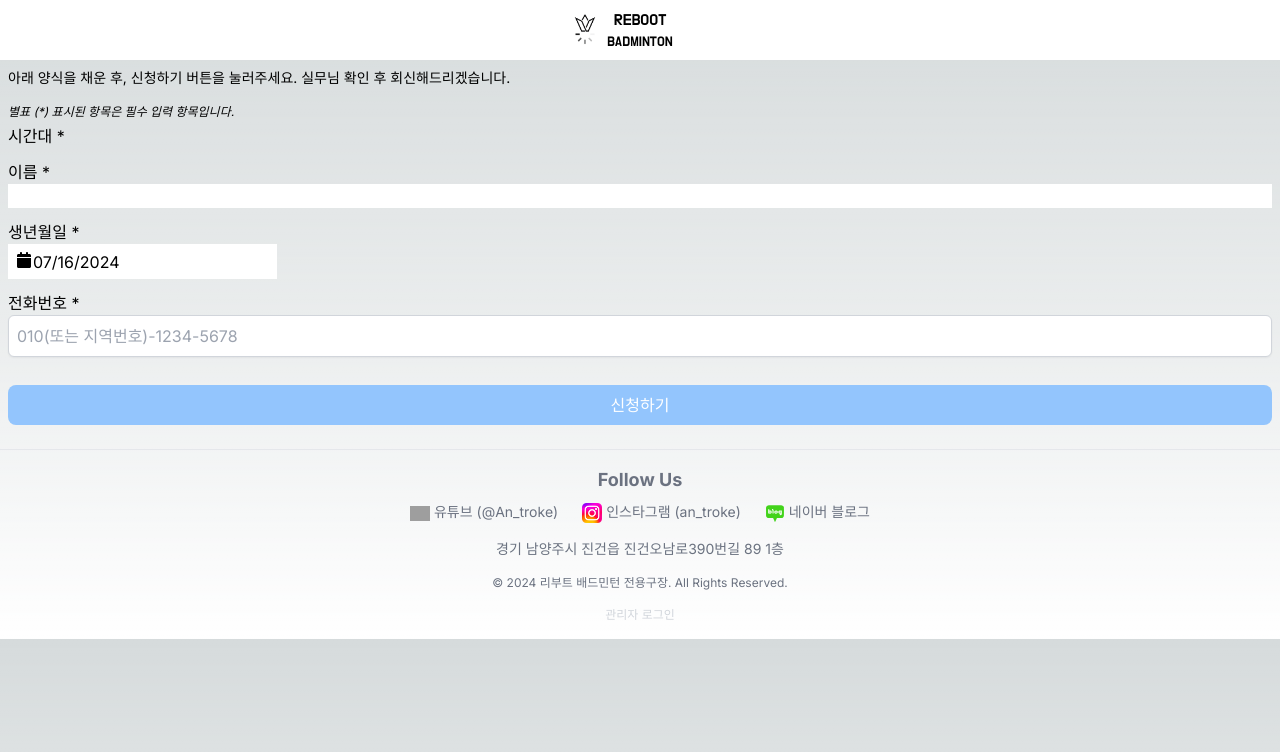
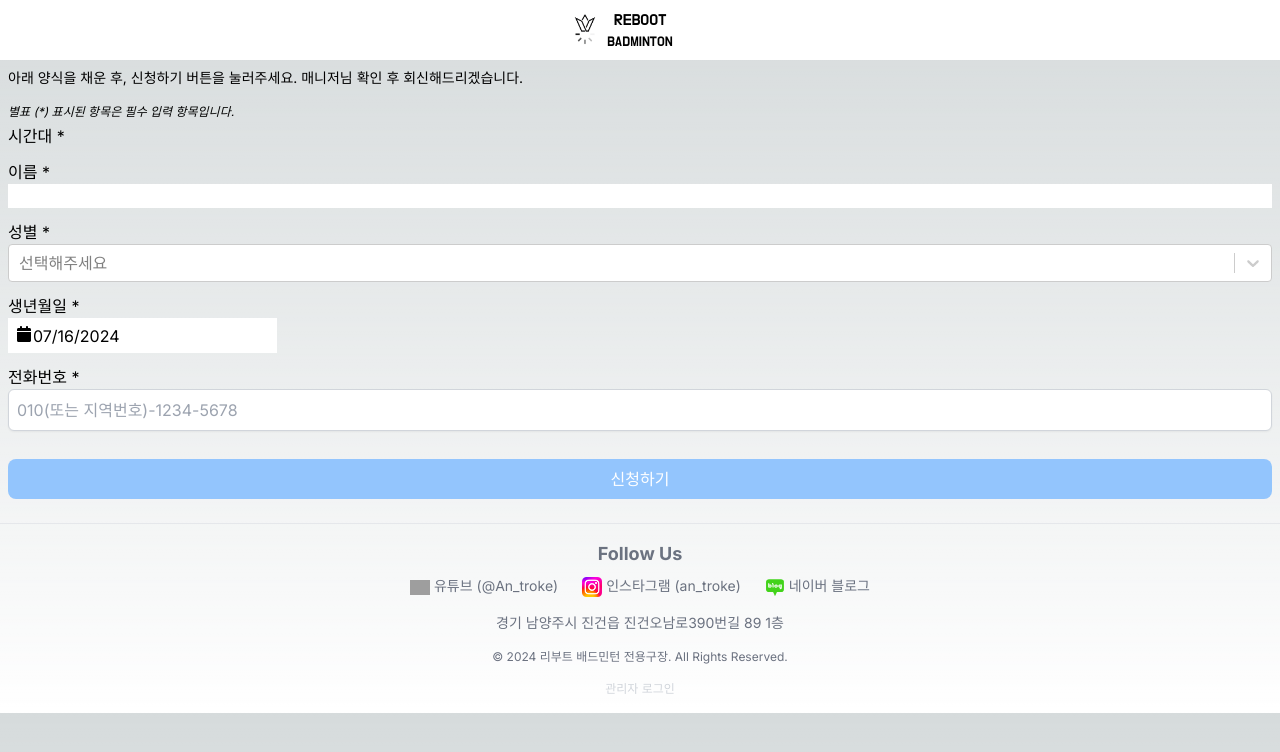
Before and after one commit to reboot-badminton/reboot-homepage, a Next.js app: page /register in a window 1280 px wide. Shown: the top 752 px of the page. Built offline with nearby package versions, Linux system fonts and the light colour scheme; no server answers; grey boxes are pictures that could not be loaded.

Commit message:
Add gender to registration form

```diff
--- /dev/null
+++ b/app/register/DropdownFieldInput.tsx
@@ -0,0 +1,19 @@
+import Select from 'react-select';
+import { Field } from './registration';
+
+interface Props {
+  field: Field<string | null>;
+  options: string[];
+}
+
+export default function DropdownFieldInput({ field, options }: Props) {
+  return (
+    <Select
+      placeholder="선택해주세요"
+      options={options.map((option) => ({ label: option, value: option }))}
+      onChange={(e) => {
+        field.value = e?.value ?? null;
+      }}
+    />
+  );
+}
--- a/app/register/FieldInput.tsx
+++ b/app/register/FieldInput.tsx
@@ -2,6 +2,7 @@ import { Field } from './registration';
 import DateFieldInput from './DateFieldInput';
 import PhoneNumberFieldInput from './PhoneNumberFieldInput';
 import StringFieldInput from './StringFieldInput';
+import DropdownFieldInput from './DropdownFieldInput';
 
 interface Props<T> {
   field: Field<T>;
@@ -25,6 +26,12 @@ export default function FieldInput<T>({ field }: Props<T>) {
       {field.value instanceof Date && (
         <DateFieldInput field={field as Field<Date>} />
       )}
+      {field.name === '성별' && (
+        <DropdownFieldInput
+          field={field as Field<string | null>}
+          options={['남자', '여자']}
+        />
+      )}
     </div>
   );
 }
--- a/app/register/page.tsx
+++ b/app/register/page.tsx
@@ -18,6 +18,7 @@ export default function Register() {
     return addDoc(collection(firestore, 'registration'), {
       times: registration.current.times.value,
       name: registration.current.name.value,
+      gender: registration.current.gender.value,
       birthday: registration.current.birthday.value,
       phone: registration.current.phone.value,
     });
@@ -37,7 +38,7 @@ export default function Register() {
   return (
     <div className="p-2">
       <p className="text-sm mb-4">
-        아래 양식을 채운 후, 신청하기 버튼을 눌러주세요. 실무님 확인 후
+        아래 양식을 채운 후, 신청하기 버튼을 눌러주세요. 매니저님 확인 후
         회신해드리겠습니다.
       </p>
       <p className="text-xs mb-1 italic">
--- a/app/register/registration.ts
+++ b/app/register/registration.ts
@@ -17,6 +17,11 @@ export class Registration {
     value: '',
     isRequired: true,
   };
+  gender = {
+    name: '성별',
+    value: null,
+    isRequired: true,
+  };
   birthday = {
     name: '생년월일',
     value: new Date(),
--- a/package.json
+++ b/package.json
@@ -14,7 +14,8 @@
     "next": "14.2.5",
     "react": "^18",
     "react-datepicker": "^7.3.0",
-    "react-dom": "^18"
+    "react-dom": "^18",
+    "react-select": "^5.8.0"
   },
   "devDependencies": {
     "@types/node": "^20",
```
Also changed, not shown: 1 other file (tests, documents, lock files or other folders).
